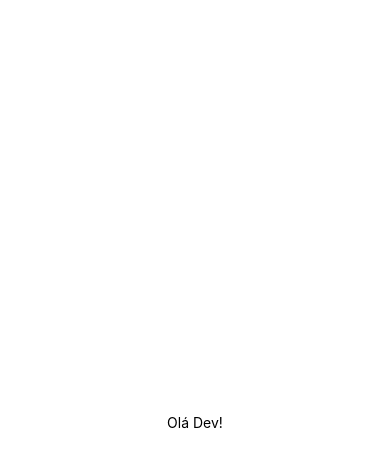
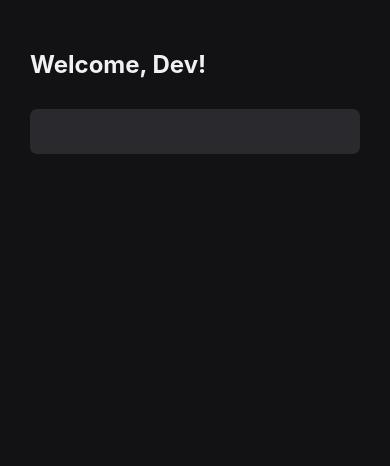
Before and after one commit to aluiziodeveloper/rn-app-mytasks, a React Native app: screen / in a window 390 px wide. Shown: the top 466 px of the page. Built offline with nearby package versions, Linux system fonts and the light colour scheme.

Commit message:
StyleSheet, SafeAreaView and TextInput

```diff
--- a/App.tsx
+++ b/App.tsx
@@ -1,5 +1,5 @@
 import React from 'react';
-import {Home} from './src/Home';
+import {Home} from './src/pages/Home';
 
 const App = () => {
   return <Home />;
--- a/src/Home/index.tsx
+++ /dev/null
@@ -1,10 +0,0 @@
-import React from 'react';
-import {Text, View} from 'react-native';
-
-export const Home = () => {
-  return (
-    <View style={{flex: 1, justifyContent: 'center', alignItems: 'center'}}>
-      <Text>Olá Dev!</Text>
-    </View>
-  );
-};
--- /dev/null
+++ b/src/pages/Home/index.tsx
@@ -0,0 +1,46 @@
+import React from 'react';
+import {
+  Platform,
+  Text,
+  TextInput,
+  View,
+  StyleSheet,
+  SafeAreaView,
+} from 'react-native';
+
+export const Home = () => {
+  return (
+    <SafeAreaView style={styles.safeArea}>
+      <View style={styles.container}>
+        <Text style={styles.title}>Welcome, Dev!</Text>
+        <TextInput style={styles.input} />
+      </View>
+    </SafeAreaView>
+  );
+};
+
+const styles = StyleSheet.create({
+  safeArea: {
+    flex: 1,
+    backgroundColor: '#121214',
+  },
+  container: {
+    flex: 1,
+    backgroundColor: '#121214',
+    paddingHorizontal: 30,
+    paddingVertical: 50,
+  },
+  title: {
+    color: '#f1f1f1',
+    fontSize: 24,
+    fontWeight: 'bold',
+  },
+  input: {
+    backgroundColor: '#29292e',
+    color: '#f1f1f1',
+    fontSize: 18,
+    padding: Platform.OS === 'ios' ? 15 : 12,
+    marginTop: 30,
+    borderRadius: 7,
+  },
+});
```
